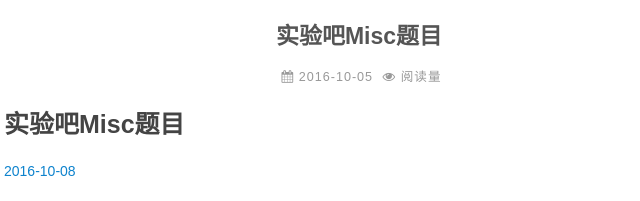
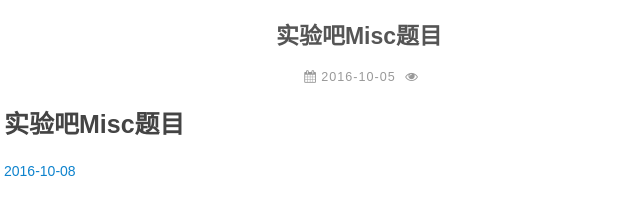
Before and after one commit to jieyret/shackling.github.io, a plain HTML site: page 2016/10/05/实验吧Misc题目/index.html in a window 1280 px wide. Shown: the part 137-338 px from the top of the page, 156-796 px from the left. Drawn offline with nearby package versions, Linux system fonts and the light colour scheme; some packages are replaced by stand-ins of ours; a script that the page names is missing.

Commit message:
Site updated: 2018-03-30 10:47:29

```diff
--- a/2016/10/05/实验吧Misc题目/index.html
+++ b/2016/10/05/实验吧Misc题目/index.html
@@ -183,9 +183,7 @@
 
 
 	<a class="article-views">
-	<span id="busuanzi_container_page_pv">
-		阅读量<span id="busuanzi_value_page_pv"></span>
-	</span>
+
 	</a>
 
     </div>
```
Also changed, not shown: 2016/11/29/MEAN--全栈WEB开发框架/index.html (+1 -3 lines), 2016/12/19/简单强大的Markdown/index.html (+1 -3 lines), 2017/03/02/CTF-密码学总结/index.html (+1 -3 lines), 2017/04/07/Violent Python/index.html (+1 -3 lines), 2017/06/29/Web 服务端安全/index.html (+1 -3 lines), 2017/07/29/路由器安全/index.html (+1 -3 lines), 2017/08/19/ctf-misc/index.html (+1 -3 lines), 2017/08/29/CTF-逆向 基础/index.html (+1 -3 lines), 2017/09/06/Struts2 远程代码执行漏洞S2-052/index.html (+1 -3 lines), 2017/09/09/车联网安全基础/index.html (+1 -3 lines), 2017/09/19/沙盒靶机渗透一/index.html (+1 -3 lines), 2017/10/01/机器学习重要算法/index.html (+1 -3 lines), 2018/03/30/ctf-web/index.html (+1 -3 lines).
